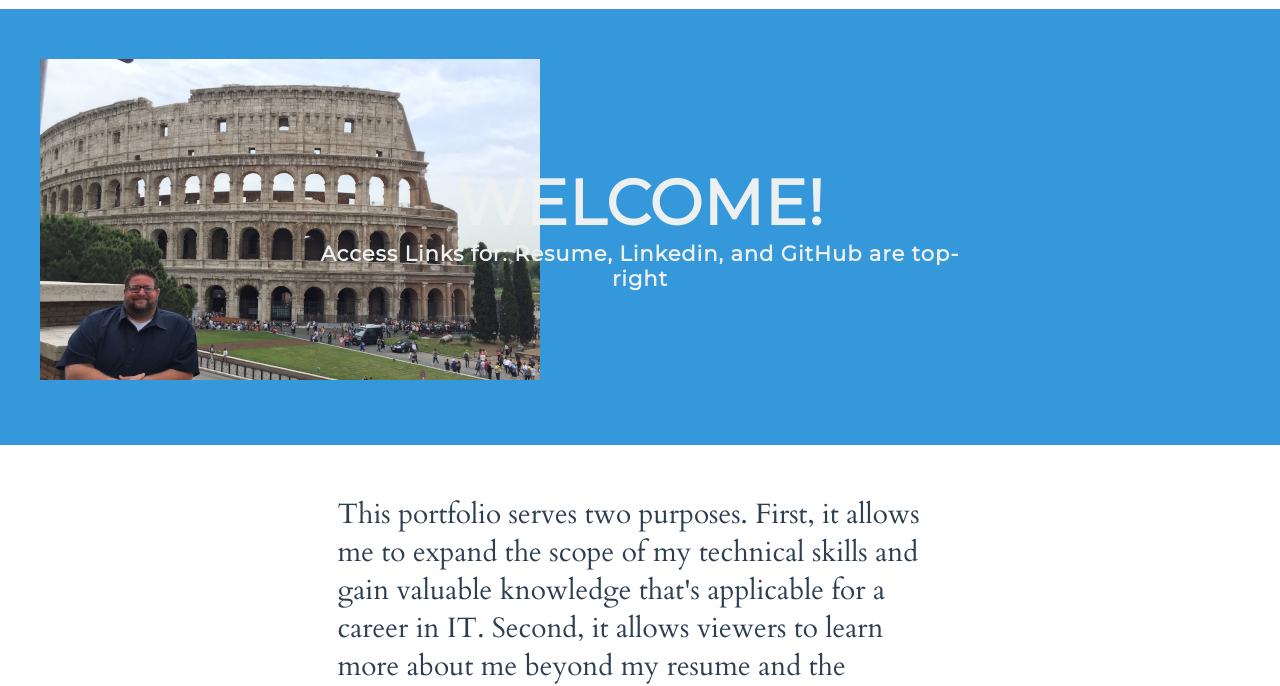
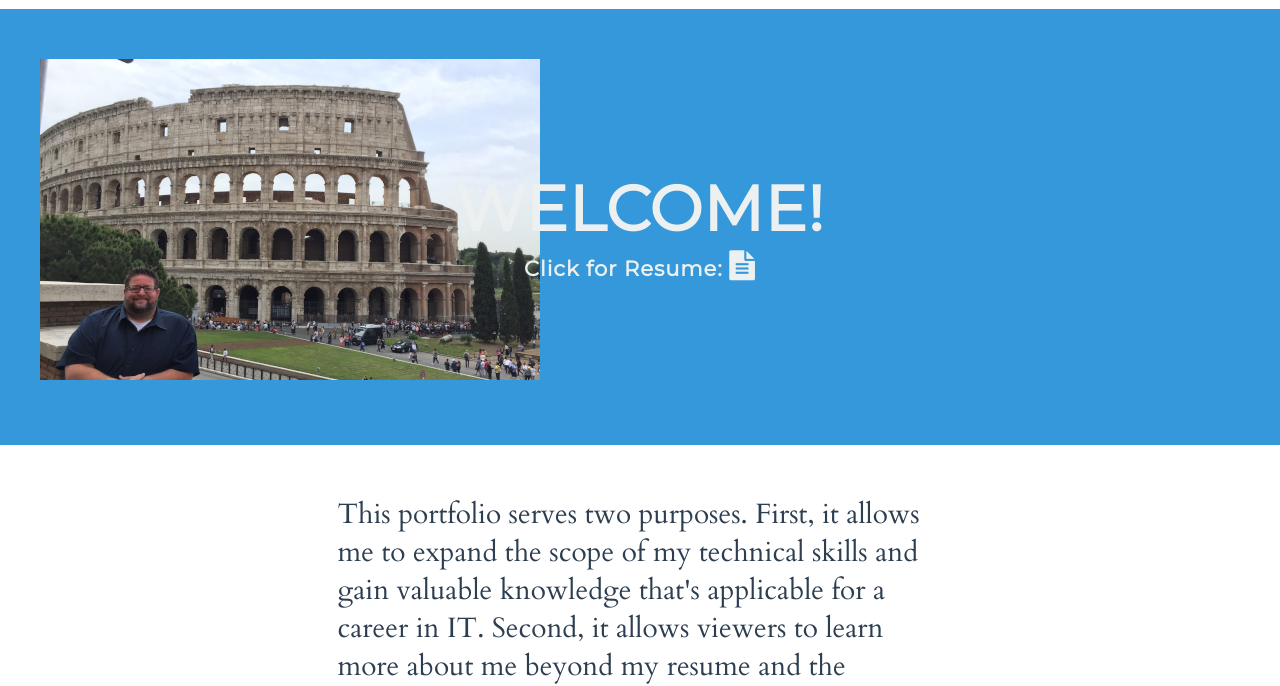
Before and after one commit to mlhokie/my-portfolio, a React app: page index.html in a window 1280 px wide. Shown: the part 119-805 px from the top of the page. Built offline with nearby package versions, Linux system fonts and the light colour scheme.

Commit message:
Added additional Resume link

```diff
--- a/index.html
+++ b/index.html
@@ -63,9 +63,21 @@
       <h2 class="color--cloud margin--none section__text--centered welcome-text">
         WELCOME!
         <div class='welcome-description'>
-          Access Links for: Resume, Linkedin, and GitHub are top-right
+          Click for Resume:
+
+          <!-- Link to resume, probably a .pdf -->
+          <li class="socialWrapper">
+            <a class="social color--cloud"
+               title="Resume"
+               href="ResumeMichaelLuongo.pdf">
+              <i class="fa fa-file-text"></i>
+            </a>
+          </li>
+          </ul>
+          </main>
+        </h2>
         </div>
-      </h2>
+
     </section>
 
     <section class="section section--alignCentered section--description">
```
